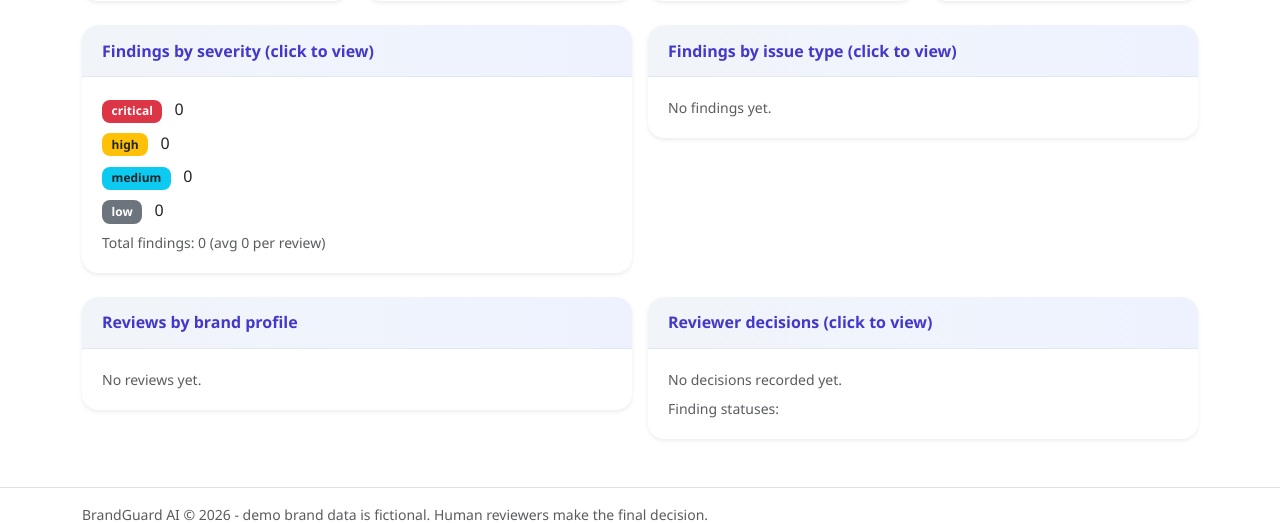
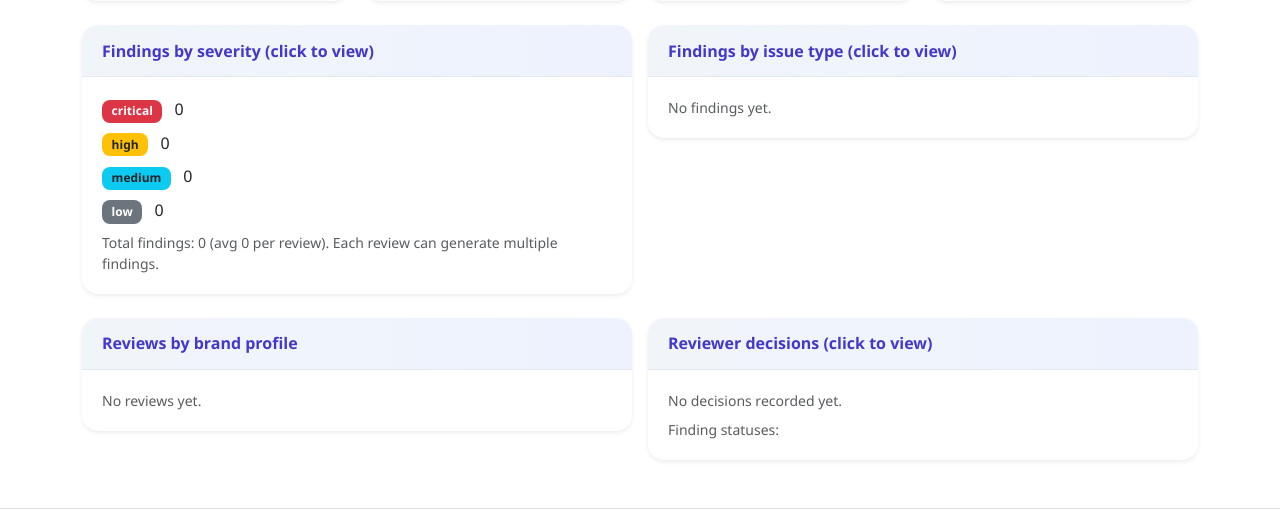
Before and after one commit to akshita-97/brandguard-ai, a Flask app: page /analytics in a window 1280 px wide. Shown: the part 315-838 px from the top of the page. Run offline with Flask 3, Linux system fonts and the light colour scheme; data comes from the database, SQL or seed files in the repository; data that the repository does not hold is empty.

Commit message:
Fix analytics findings count: show actual total, add note about multiple findings per review

```diff
--- a/FlaskWebProject1/templates/analytics.html
+++ b/FlaskWebProject1/templates/analytics.html
@@ -60,7 +60,7 @@
         <div class="mb-2 clickable-stat" data-filter="severity:low" style="cursor:pointer;">
           <span class="badge bg-secondary me-2">low</span> {{ data.severity.get('low', 0) }}
         </div>
-        <div class="mt-2 small text-muted">Total findings: {{ data.total_findings }} (avg {{ data.avg_findings }} per review)</div>
+        <div class="mt-2 small text-muted">Total findings: {{ data.total_findings }} (avg {{ data.avg_findings }} per review). Each review can generate multiple findings.</div>
       </div>
     </div>
   </div>
@@ -139,7 +139,7 @@
         url = '/api/reviews?limit=100&final_decision=' + status;
         title = status.charAt(0).toUpperCase() + status.slice(1) + ' reviews';
       } else {
-        url = '/api/findings?limit=100';
+        url = '/api/findings?limit=500';
         title = 'Findings';
         if (filter === 'all') { title = 'All findings'; }
         else if (filter.startsWith('severity:')) { url += '&severity=' + filter.split(':')[1]; title = filter.split(':')[1] + ' severity findings'; }
@@ -174,7 +174,7 @@
             document.getElementById('findingsModalBody').innerHTML = '<div class="text-muted">No findings match this filter.</div>';
             return;
           }
-          let html = '<div class="small text-muted mb-2">' + data.count + ' finding(s)</div>';
+          let html = '<div class="small text-muted mb-2">' + data.count + ' of ' + data.total + ' finding(s) shown' + (data.count < data.total ? ' (increase limit to see more)' : '') + '</div>';
           data.findings.forEach(f => {
             html += '<div class="border rounded p-2 mb-2">';
             html += '<div class="mb-1"><span class="badge bg-secondary">' + f.issue_type + '</span> ';
--- a/FlaskWebProject1/views.py
+++ b/FlaskWebProject1/views.py
@@ -302,7 +302,16 @@ def api_findings():
         q += " ORDER BY f.id DESC LIMIT ?"
         params.append(limit)
         rows = conn.execute(q, params).fetchall()
-        return jsonify({"findings": [row_to_dict(r) for r in rows], "count": len(rows)})
+        # Get total count without limit
+        count_q = q.replace(" ORDER BY f.id DESC LIMIT ?", "").replace(" ORDER BY f.id DESC LIMIT ? ", "")
+        # Simpler: just count all matching
+        total = conn.execute("SELECT COUNT(*) FROM findings f JOIN reviews r ON r.id = f.review_id WHERE 1=1" +
+            (" AND f.severity = ?" if severity else "") +
+            (" AND f.issue_type = ?" if issue_type else "") +
+            (" AND f.status = ?" if status else "") +
+            (" AND f.reviewer_decision = ?" if reviewer_decision else ""),
+            [p for p in [severity, issue_type, status, reviewer_decision] if p]).fetchone()[0]
+        return jsonify({"findings": [row_to_dict(r) for r in rows], "count": len(rows), "total": total})
     finally:
         conn.close()
 
```
